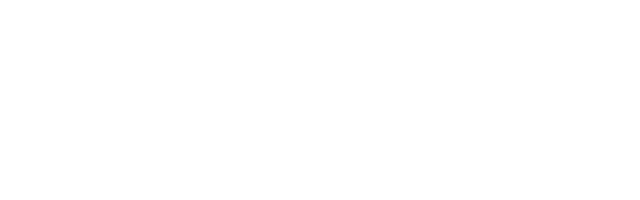
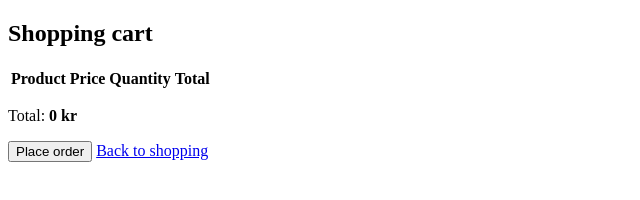
Before and after one commit to ellan13/ecommerce-groupproject, a plain HTML site: page cart.html in a window 1280 px wide. Shown: the whole page, without its empty margins (0-640 px from the left). Drawn offline with Linux system fonts and the light colour scheme.

Commit message:
Add HTML structure for cart and favorites

```diff
--- a/cart.html
+++ b/cart.html
@@ -15,6 +15,30 @@
 
     <main>
         <section class="container">
+            <h1>Shopping cart</h1>
+
+            <table class="cart-table">
+                <thead>
+                    <tr>
+                        <th>Product</th>
+                        <th>Price</th>
+                        <th>Quantity</th>
+                        <th>Total</th>
+                    </tr>
+                </thead>
+
+                <tbody id="cart-items">
+    <!-- Läggs in med JavaScript -->
+                </tbody>
+
+            </table>
+
+            <p class="cart-summary">Total: <strong id="cart-total">0 kr</strong></p>
+
+            <button id="checkout-button" type="button">Place order</button>
+
+            <a class="back-to-shopping" href="products.html">Back to shopping</a>
+
         </section>
     </main>
 
```
Also changed, not shown: favorites.html (+8 -0 lines).
